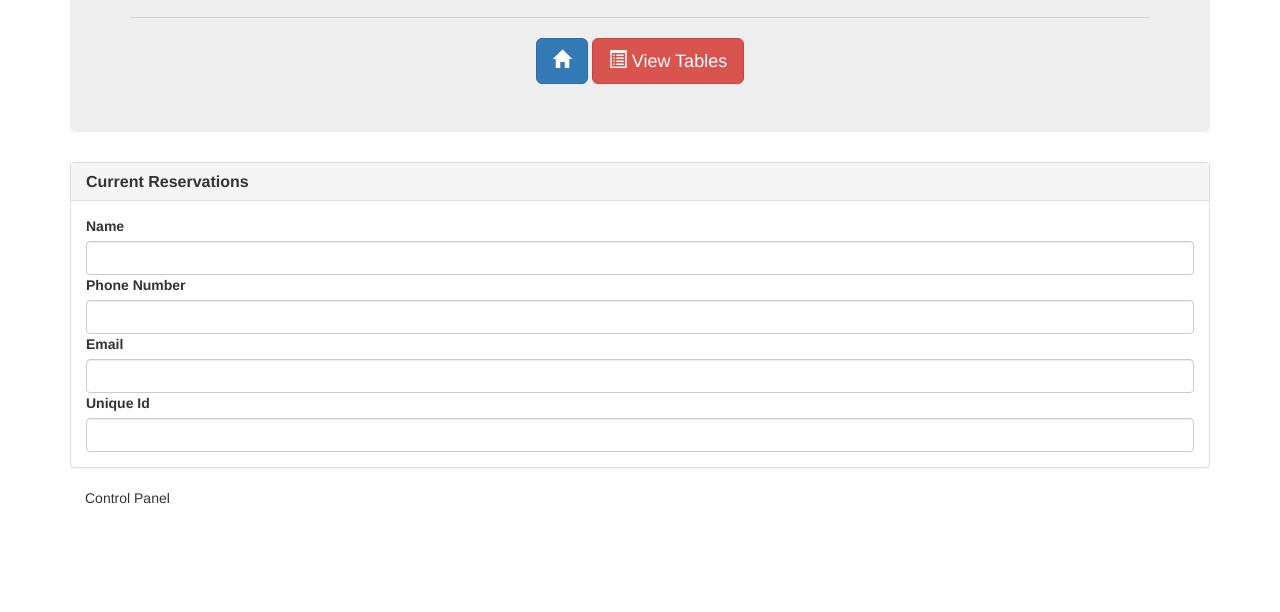
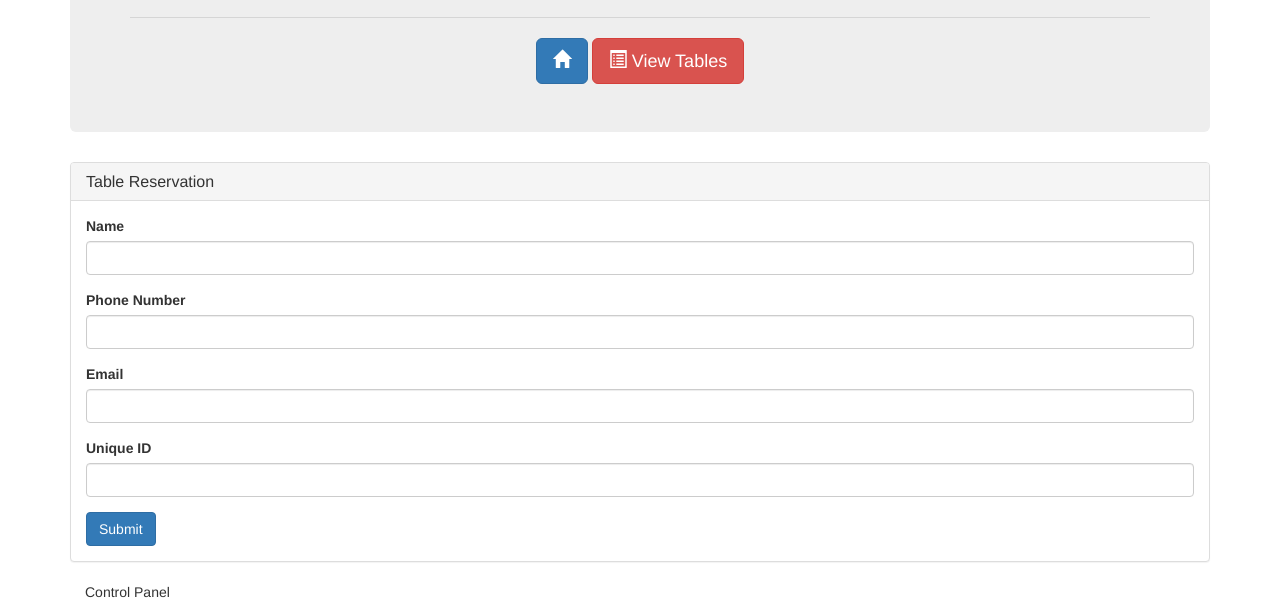
Before and after one commit to cheneus/restaurant_express, a website: page make.html in a window 1280 px wide. Shown: the part 193-805 px from the top of the page. Drawn offline with nearby package versions, Linux system fonts and the light colour scheme.

Commit message:
html submit button

```diff
--- a/make.html
+++ b/make.html
@@ -23,23 +23,44 @@
         <button type="button" class="btn btn-danger btn-lg"><span class="glyphicon glyphicon-list-alt"></span> View Tables</button>
       </a>
     </div>
-    <div class="row">
+  <div class="row">
       <div class="col-lg-12">
+
+        <!-- Reservation Page -->
         <div class="panel panel-default">
           <div class="panel-heading">
-            <h3 class="panel-title"><strong>Current Reservations</strong></h3>
+            <h4 class="panel-title">Table Reservation</h4>
           </div>
           <div class="panel-body">
-            <label for>Name </label>
-            <input type="text" id="name" class="form-control">
-            <label for>Phone Number</label>
-            <input type="text" id="phone" class="form-control">
-            <label for>Email</label>
-            <input type="text" id="email" class="form-control">
-            <label for>Unique Id</label>
-            <input type="text" id="uniqid" class="form-control">
+
+            <form role="form" lpformnum="1">
+
+              <div class="form-group">
+                <label for="">Name</label>
+                <input type="text" class="form-control" id="reserve_name">
+              </div>
+
+              <div class="form-group">
+                <label for="">Phone Number</label>
+                <input type="text" class="form-control" id="reserve_phone">
+              </div>
+
+              <div class="form-group">
+                <label for="">Email</label>
+                <input type="text" class="form-control" id="reserve_email">
+              </div>
+
+              <div class="form-group">
+                <label for="">Unique ID</label>
+                <input type="text" class="form-control" id="reserve_uniqueID">
+              </div>
+
+              <button type="submit" class="btn btn-primary submit">Submit</button>
+            </form>
+
           </div>
         </div>
+
       </div>
     </div>
     <footer class="footer">
```
